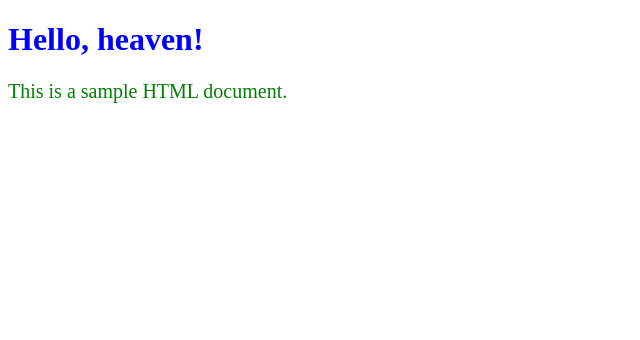
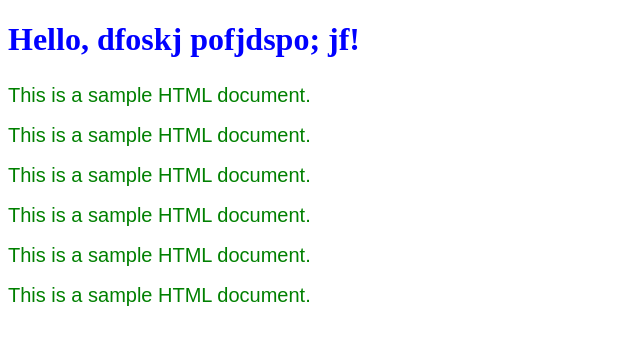
Before and after one commit to Sviatik1803/site, a plain HTML site: page index.html in a window 1280 px wide. Shown: the whole page, without its empty margins (0-640 px from the left). Drawn offline with Linux system fonts and the light colour scheme.

Commit message:
some-changes

```diff
--- a/index.html
+++ b/index.html
@@ -9,6 +9,11 @@
 <body>
     <h1>Hello, World!</h1>
     <p>This is a sample HTML document.</p>
+    <p>This is a sample HTML document.</p>
+    <p>This is a sample HTML document.</p>
+    <p>This is a sample HTML document.</p>
+    <p>This is a sample HTML document.</p>
+    <p>This is a sample HTML document.</p>
     <script src="script.js"></script>
 </body>
 </html>
--- a/script.js
+++ b/script.js
@@ -1 +1 @@
-document.querySelector('h1').innerText = "Hello, heaven!";
+document.querySelector('h1').innerText = "Hello, dfoskj pofjdspo; jf!";
--- a/style.css
+++ b/style.css
@@ -5,4 +5,7 @@ h1{
 p{
     font-size: 20px;
     color: green;
+    font-family: Arial, sans-serif;
+    margin: 10px 0;
+    line-height: 1.5;
 }
```
